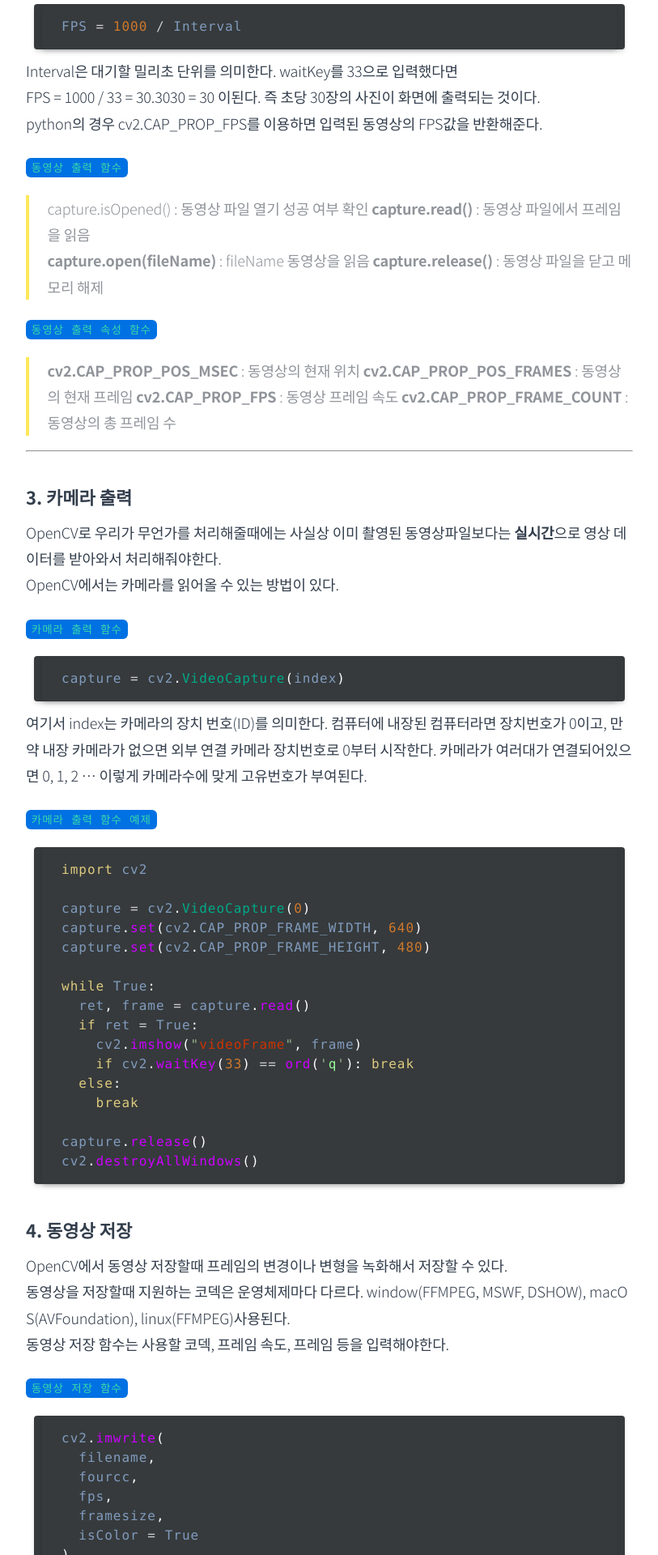
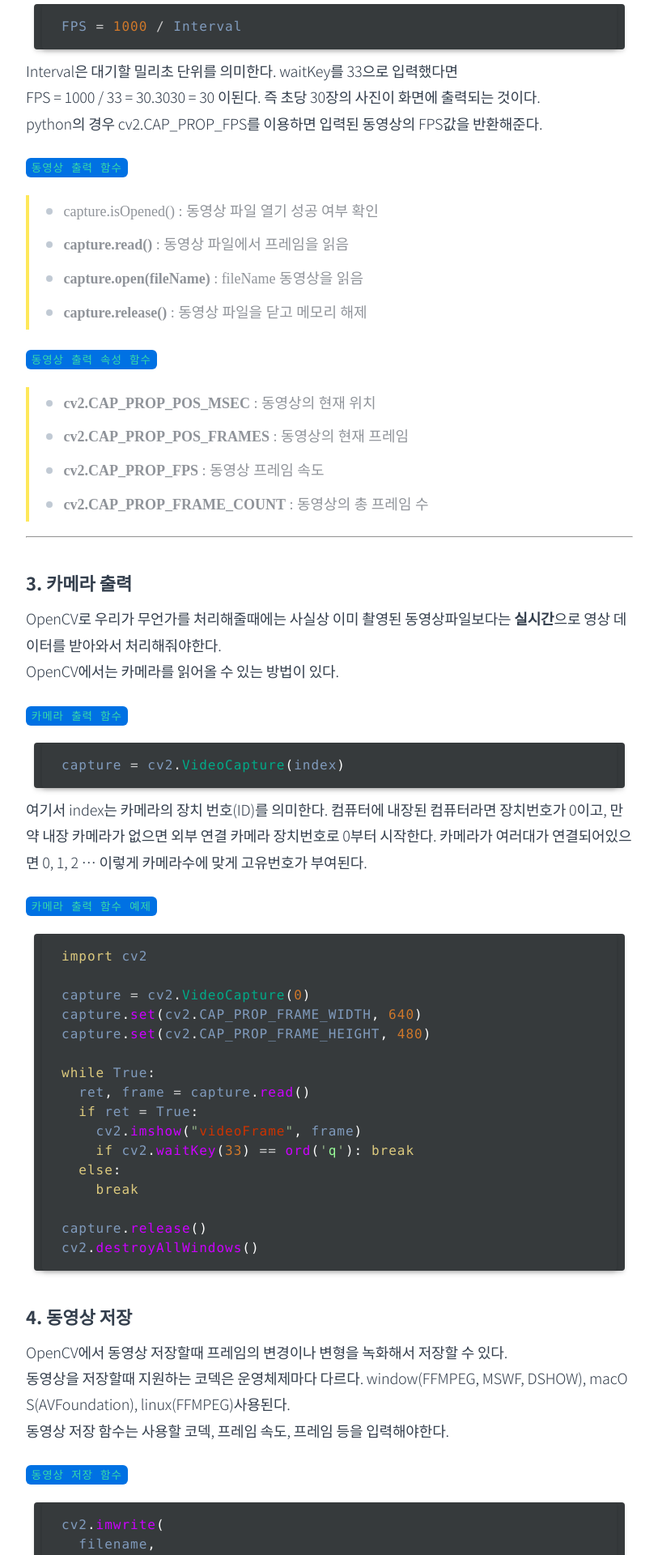
Before and after one commit to yoncho/yoncho.github.io, a Jekyll site: the page built from opencv/05_OpenCV이미지와동영상.md, in a window 1280 px wide. Shown: the part 2831-4751 px from the top of the page at 81% size, without its empty margins (233-1046 px from the left). Built offline with Jekyll 4.4.1, drawn with Linux system fonts in a browser that asks for light colours; some web fonts are replaced.

Commit message:
2021.01.24

```diff
--- a/opencv/05_OpenCV이미지와동영상.md
+++ b/opencv/05_OpenCV이미지와동영상.md
@@ -96,18 +96,18 @@ python의 경우 cv2.CAP_PROP_FPS를 이용하면 입력된 동영상의 FPS값
 
 <code>동영상 출력 함수</code>
 
-> capture.isOpened() : 동영상 파일 열기 성공 여부 확인
-> **capture.read()** : 동영상 파일에서 프레임을 읽음
-> **capture.open(fileName)** : fileName 동영상을 읽음
-> **capture.release()** : 동영상 파일을 닫고 메모리 해제
+> - capture.isOpened() : 동영상 파일 열기 성공 여부 확인
+> - **capture.read()** : 동영상 파일에서 프레임을 읽음
+> - **capture.open(fileName)** : fileName 동영상을 읽음
+> - **capture.release()** : 동영상 파일을 닫고 메모리 해제
 
 
 <code>동영상 출력 속성 함수</code>
 
-> **cv2.CAP_PROP_POS_MSEC** : 동영상의 현재 위치
-> **cv2.CAP_PROP_POS_FRAMES** : 동영상의 현재 프레임
-> **cv2.CAP_PROP_FPS** : 동영상 프레임 속도
-> **cv2.CAP_PROP_FRAME_COUNT** : 동영상의 총 프레임 수
+> - **cv2.CAP_PROP_POS_MSEC** : 동영상의 현재 위치
+> - **cv2.CAP_PROP_POS_FRAMES** : 동영상의 현재 프레임
+> - **cv2.CAP_PROP_FPS** : 동영상 프레임 속도
+> - **cv2.CAP_PROP_FRAME_COUNT** : 동영상의 총 프레임 수
 
 <hr>
 
```
